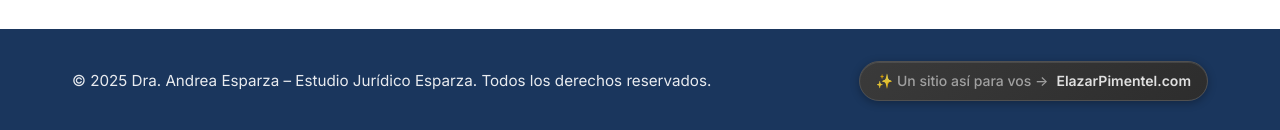
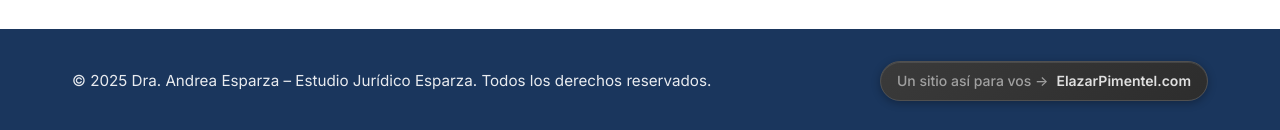
Before and after one commit to ElazarPimentel/draandreaesparza-com, a React (Vite) app: page / in a window 1280 px wide. Shown: the part 9439-9569 px from the top of the page. Built offline with nearby package versions, Linux system fonts and the light colour scheme.

Commit message:
2026-01-05-0511

```diff
--- a/src/App.jsx
+++ b/src/App.jsx
@@ -573,7 +573,7 @@ function App() {
         <div className="container footer-content">
           <p>&copy; 2025 Dra. Andrea Esparza – Estudio Jurídico Esparza. Todos los derechos reservados.</p>
           <small className="credit">
-            <span className="credit-text">✨ Un sitio así para vos →</span>
+            <span className="credit-text">Un sitio así para vos →</span>
             <a href="https://elazarpimentel.com/?utm_source=portfolio&utm_medium=footer&utm_campaign=client-sites&utm_content=draandreaesparza" target="_blank" rel="noopener noreferrer">ElazarPimentel.com</a>
           </small>
         </div>
```
